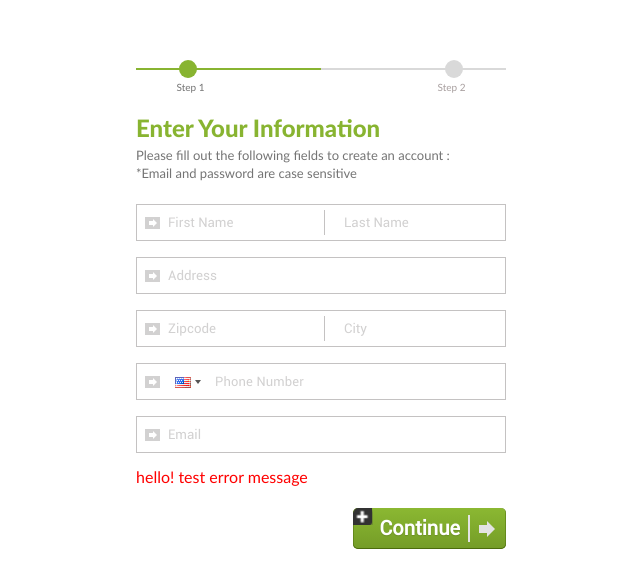
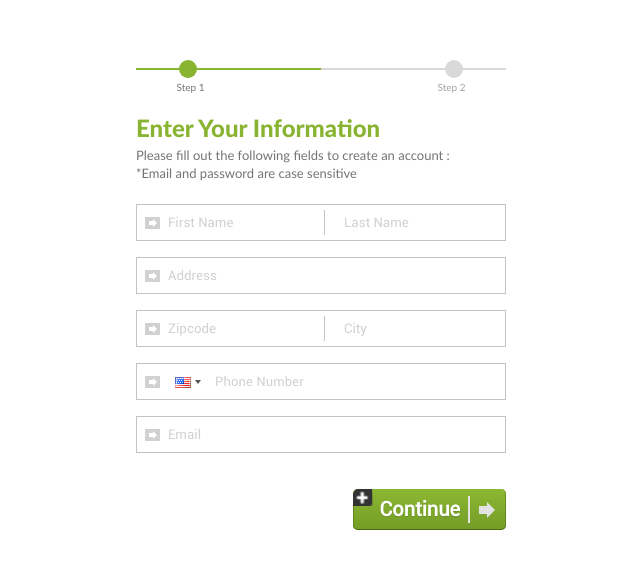
Before and after one commit to ming0955/Siup-up-form-v1, a React (Create React App) app: page / in a window 1280 px wide. Shown: the part 105-692 px from the top of the page, without its empty margins (319-959 px from the left). Built offline with nearby package versions, Linux system fonts and the light colour scheme; no server answers.

Commit message:
update with message

```diff
--- a/src/App.tsx
+++ b/src/App.tsx
@@ -83,7 +83,7 @@ function App() {
         back={back}
         onSubmit={onSubmit}
         paymentMethod={'CC'}
-        message={'hello! test error message'}
+        message={''}
       />
     </div>
   )
--- a/src/components/SignUpForm/index.tsx
+++ b/src/components/SignUpForm/index.tsx
@@ -100,6 +100,7 @@ const SignUpForm = ({
           />
         )}
       </FormContainer>
+
       {message && message !== '' && <ErrorBox>{message}</ErrorBox>}
 
       <StepButtons currentStep={currentStep} steps={steps} loading={loading} back={back} />
```
